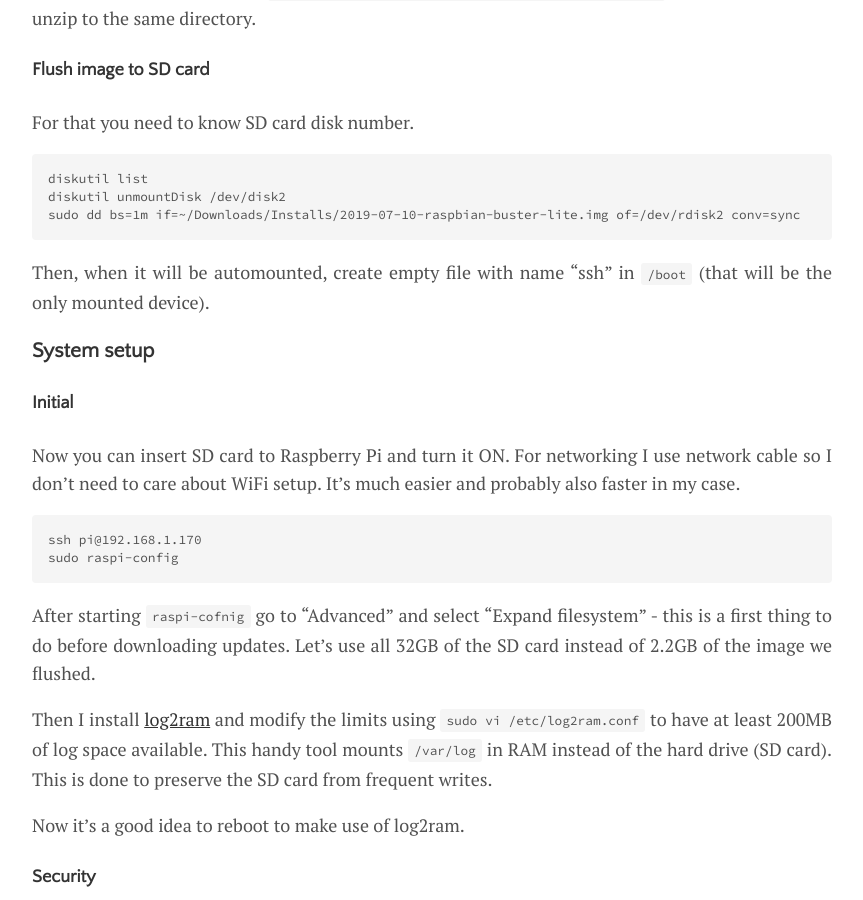
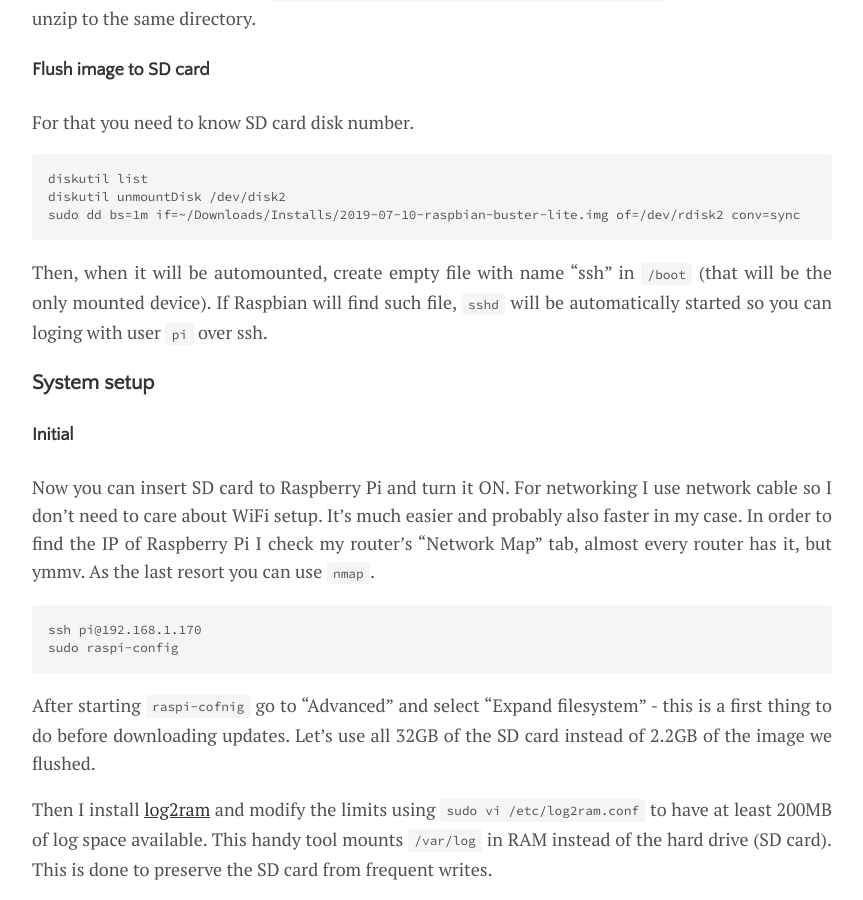
Before and after one commit to ribtoks/code-jamming, a Jekyll site: the page built from _posts/2019-09-25-raspberrypi-setup.md, in a window 1280 px wide and 900 px high, scrolled down 1244 px. Shown: the whole window, without its empty margins (208-1071 px from the left). Built offline with Jekyll 4.4.1, drawn with Linux system fonts in a browser that asks for light colours; nearby versions of some CDN libraries; comment, search, counter and statistics services are not loaded.

Commit message:
Update 2019-09-25-raspberrypi-setup.md

````diff
--- a/_posts/2019-09-25-raspberrypi-setup.md
+++ b/_posts/2019-09-25-raspberrypi-setup.md
@@ -35,13 +35,13 @@ diskutil unmountDisk /dev/disk2
 sudo dd bs=1m if=~/Downloads/Installs/2019-07-10-raspbian-buster-lite.img of=/dev/rdisk2 conv=sync
 ```
 
-Then, when it will be automounted, create empty file with name "ssh" in `/boot` (that will be the only mounted device).
+Then, when it will be automounted, create empty file with name "ssh" in `/boot` (that will be the only mounted device). If Raspbian will find such file, `sshd` will be automatically started so you can loging with user `pi` over ssh.
 
 ### System setup
 
 #### Initial
 
-Now you can insert SD card to Raspberry Pi and turn it ON. For networking I use network cable so I don't need to care about WiFi setup. It's much easier and probably also faster in my case.
+Now you can insert SD card to Raspberry Pi and turn it ON. For networking I use network cable so I don't need to care about WiFi setup. It's much easier and probably also faster in my case. In order to find the IP of Raspberry Pi I check my router's "Network Map" tab, almost every router has it, but ymmv. As the last resort you can use `nmap`.
 
 ```
 ssh pi@192.168.1.170
````
